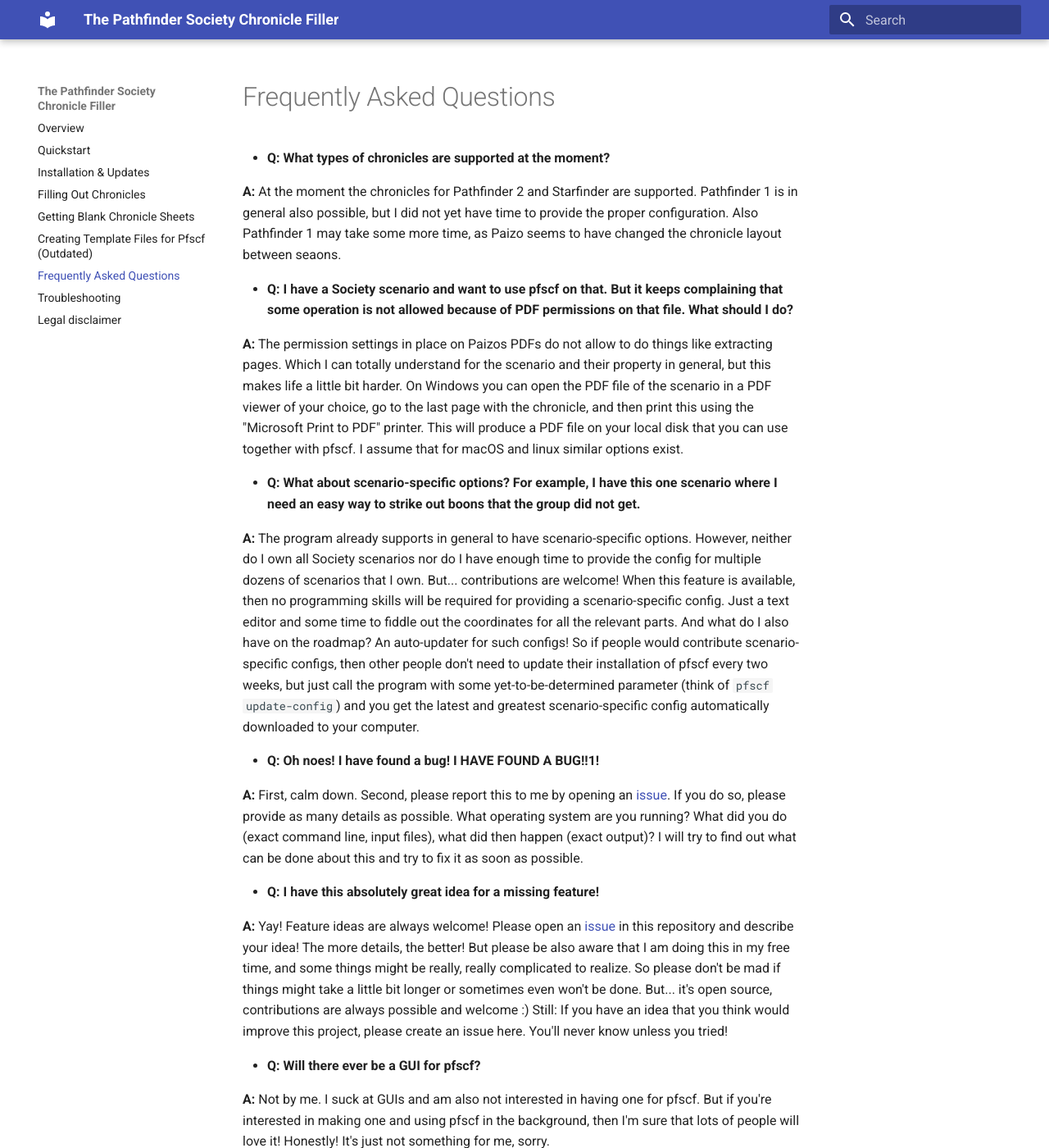
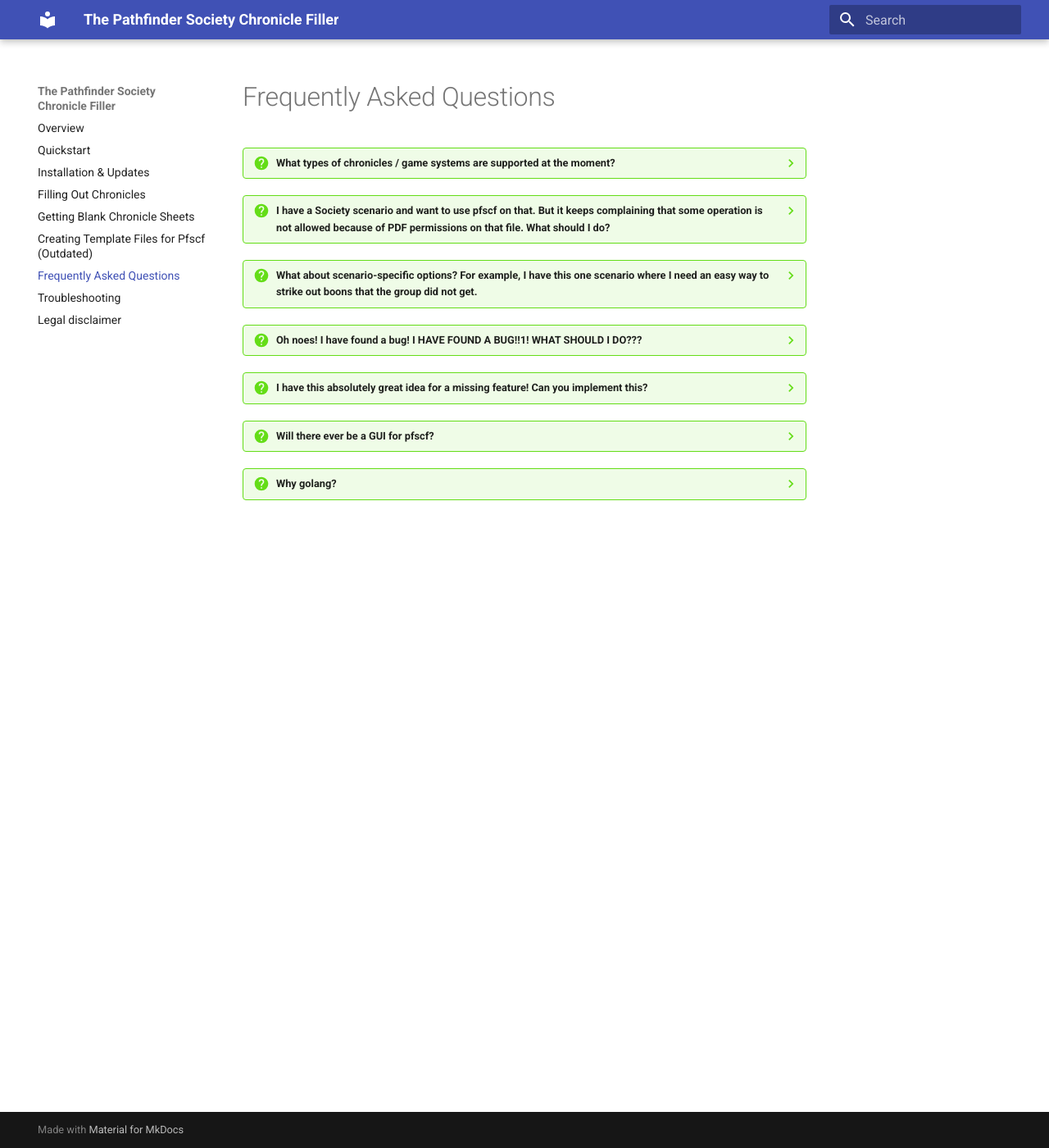
Before and after one commit to Blesmol/pfscf, an MkDocs documentation site: the page built from docs/faq.md, in a window 1280 px wide and 1400 px high. Shown: the whole window at 82% size. Built offline with MkDocs 1.6.1 and Material for MkDocs 9.7.7, drawn with Linux system fonts in a browser that asks for light colours; some of the changed text lies outside the part shown.

Commit message:
doc: reformat FAQ

```diff
--- a/docs/faq.md
+++ b/docs/faq.md
@@ -1,29 +1,57 @@
 # Frequently Asked Questions
 
-* **Q: What types of chronicles are supported at the moment?**
+??? question "What types of chronicles / game systems are supported at the moment?"
 
-  **A:** At the moment the chronicles for Pathfinder 2 and Starfinder are supported. Pathfinder 1 is in general also possible, but I did not yet have time to provide the proper configuration. Also Pathfinder 1 may take some more time, as Paizo seems to have changed the chronicle layout between seaons.
+	At the moment the chronicles for Pathfinder 2 and Starfinder are supported.
+	Pathfinder 1 is in general also possible, but I did not yet have time to provide the proper configuration.
+	Also Pathfinder 1 may take some more time, as Paizo seems to have changed the chronicle layout between seaons.
 
-* **Q: I have a Society scenario and want to use pfscf on that. But it keeps complaining that some operation is not allowed because of PDF permissions on that file. What should I do?**
+??? question "I have a Society scenario and want to use pfscf on that. But it keeps complaining that some operation is not allowed because of PDF permissions on that file. What should I do?"
 
-  **A:** The permission settings in place on Paizos PDFs do not allow to do things like extracting pages. Which I can totally understand for the scenario and their property in general, but this makes life a little bit harder. On Windows you can open the PDF file of the scenario in a PDF viewer of your choice, go to the last page with the chronicle, and then print this using the "Microsoft Print to PDF" printer. This will produce a PDF file on your local disk that you can use together with pfscf. I assume that for macOS and linux similar options exist.
+	The permission settings in place on Paizos PDFs do not allow to do things like extracting pages.
+	Which I can totally understand for the scenario and their property in general, but this makes life a little bit harder.
+	Have a look at the chapter about [getting blank chronicle sheets](extraction.md) for instructions on how to extract a chronicle sheet from your scenario PDF file.
 
-* **Q: What about scenario-specific options? For example, I have this one scenario where I need an easy way to strike out boons that the group did not get.**
+??? question "What about scenario-specific options? For example, I have this one scenario where I need an easy way to strike out boons that the group did not get."
 
-  **A:** The program already supports in general to have scenario-specific options. However, neither do I own all Society scenarios nor do I have enough time to provide the config for multiple dozens of scenarios that I own. But... contributions are welcome! When this feature is available, then no programming skills will be required for providing a scenario-specific config. Just a text editor and some time to fiddle out the coordinates for all the relevant parts. And what do I also have on the roadmap? An auto-updater for such configs! So if people would contribute scenario-specific configs, then other people don't need to update their installation of pfscf every two weeks, but just call the program with some yet-to-be-determined parameter (think of `pfscf update-config`) and you get the latest and greatest scenario-specific config automatically downloaded to your computer.
+	The program already supports in general to have scenario-specific options, and there are already templates for some scenarios.
+	However, neither do I own all Society scenarios nor do I have enough time to provide the config for multiple dozens of scenarios that I own.
+	But... contributions are welcome!
+	No programming skills are required for providing a scenario-specific config.
+	Just a text editor and some time to fiddle out the coordinates for all the relevant parts.
+	And what do I also have on the roadmap?
+	An auto-updater for such configs!
+	So if people would contribute scenario-specific configs, then other people don't need to update their installation of pfscf every two weeks, but just call the program with some yet-to-be-determined parameter (think of `pfscf update-config`) and you get the latest and greatest scenario-specific config automatically downloaded to your computer.
 
-* **Q: Oh noes! I have found a bug! I HAVE FOUND A BUG!!1!**
+??? question "Oh noes! I have found a bug! I HAVE FOUND A BUG!!1! WHAT SHOULD I DO???"
 
-  **A:** First, calm down. Second, please report this to me by opening an [issue](https://github.com/Blesmol/pfscf/issues). If you do so, please provide as many details as possible. What operating system are you running? What did you do (exact command line, input files), what did then happen (exact output)? I will try to find out what can be done about this and try to fix it as soon as possible.
+	First, calm down.
+	Second, please report this to me by opening an [issue](https://github.com/Blesmol/pfscf/issues).
+	If you do so, please provide as many details as possible.
+	What operating system are you running?
+	What did you do (exact command line, input files), what did then happen (exact output)?
+	I will try to find out what can be done about this and try to fix it as soon as possible.
 
-* **Q: I have this absolutely great idea for a missing feature!**
+??? question "I have this absolutely great idea for a missing feature! Can you implement this?"
 
-  **A:** Yay! Feature ideas are always welcome! Please open an [issue](https://github.com/Blesmol/pfscf/issues) in this repository and describe your idea! The more details, the better! But please be also aware that I am doing this in my free time, and some things might be really, really complicated to realize. So please don't be mad if things might take a little bit longer or sometimes even won't be done. But... it's open source, contributions are always possible and welcome :) Still: If you have an idea that you think would improve this project, please create an issue here. You'll never know unless you tried!
+	Yay! Feature ideas are always welcome!
+	Please open an [issue](https://github.com/Blesmol/pfscf/issues) in this repository and describe your idea!
+	The more details, the better!
+	But please be also aware that I am doing this in my free time, and some things might be really, really complicated to realize.
+	So please don't be mad if things might take a little bit longer or sometimes even won't be done.
+	But... it's open source, contributions are always possible and welcome :)
+	Still: If you have an idea that you think would improve this project, please create an issue here.
+	You'll never know unless you tried!
 
-* **Q: Will there ever be a GUI for pfscf?**
 
-  **A:** Not by me. I suck at GUIs and am also not interested in having one for pfscf. But if you're interested in making one and using pfscf in the background, then I'm sure that lots of people will love it! Honestly! It's just not something for me, sorry.
+??? question "Will there ever be a GUI for pfscf?"
 
-* **Q: Why golang?**
+	Quite unlikely, at least not by me.
+	I suck at GUIs and am also not that interested in having one for pfscf (although I also see the advantages).
+	But if you're interested in making one and using pfscf in the background, then I'm sure that lots of people will love it!
+	Honestly! It's just not something for me, sorry.
 
-  **A:** It produces standalone executables for all major platforms (Windows, macOS, Linux) and users do not have to install any additional software to use pfscf. Also I wanted to give golang a try anyways (first go project for me), and then it's always good to have something that you plan to use yourself.
+??? question "Why golang?"
+
+	It produces standalone executables for all major platforms (Windows, macOS, Linux) and users do not have to install any additional software to use pfscf.
+	Also I wanted to give golang a try anyways (first go project for me), and then it's always good to have something that you plan to use yourself.
```
